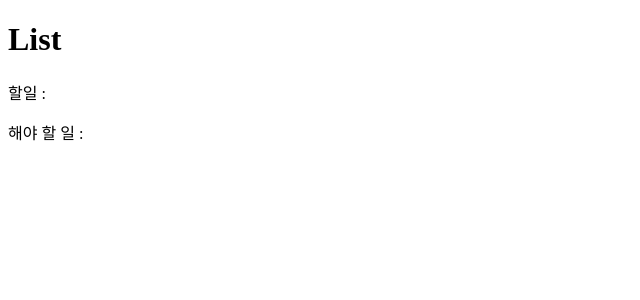
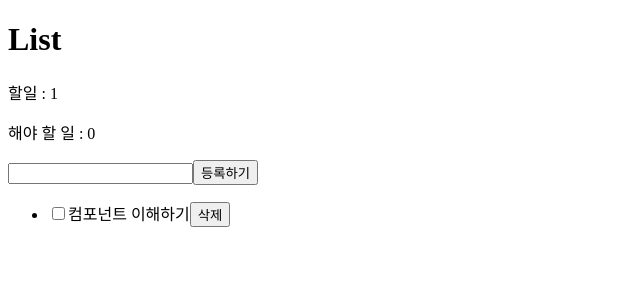
Before and after one commit to lovebox0310/20200218_todolist, a React (Create React App) app: page / in a window 1280 px wide. Shown: the top 300 px of the page, without its empty margins (0-640 px from the left). Built offline with nearby package versions, Linux system fonts and the light colour scheme.

Commit message:
모르겠다...

```diff
--- a/src/App7.js
+++ b/src/App7.js
@@ -1,3 +1,4 @@
+import { toBeInTheDOM } from "@testing-library/jest-dom/dist/matchers";
 import React from "react";
 import {useState, useRef} from "react";
 
@@ -8,20 +9,57 @@ const Title = ({todoList}) => {
     return (
         <div>
             <h1>List</h1>
-            <p>할일 : {} </p>
-            <p>해야 할 일 : {} </p>
+            <p>할일 : {doing} </p>
+            <p>해야 할 일 : {done} </p>
         </div>
     )
 }
 
-const Form = () => {
+const Form = ({onAdd, inputRef}) => {
+    const onKeyDownEnter = (e) => {
+        if (e.key !== 'Enter') {
+          return
+        }
+        onAdd();
+    }
     return (
         <>
-
+            <input type="text" ref={inputRef} onKeyDown={onKeyDownEnter} />
+            <input type="button" onClick={onAdd} value="등록하기" />
         </>
     )
 }
 
+
+const List = ({todoList, onchangeState, onDelete }) => {
+
+    const getTodoListUi = () => {
+        if(todoList && todoList.length < 1) {
+            return <></>
+        }
+
+        return todoList.map((item) => (
+            <li key={item.id}>
+                <input type="checkbox"
+                    data-id={item.id}
+                    defaultChecked={item.state === 'done'}
+                    onChange={onchangeState}
+                />
+                {item.todo}
+                <input type="button" data-id={item.id} value="삭제" onClick={onDelete} />
+            </li>
+        ));
+    }
+
+    const todoListUi = getTodoListUi(todoList)
+    return (
+      <>
+        <ul>{todoListUi}</ul>
+      </>
+    )
+
+
+}
 
 const app6 = () => {
     const inputRef = useRef();
@@ -29,16 +67,37 @@ const app6 = () => {
         {id: 0, todo : '컴포넌트 이해하기', state : 'doing'},
     ]);
 
-    // 값을
+    //
     const onAdd = (e) => {
+        if(!inputRef.current.value){
+            return;
+        }
+        const nextTodoId = todoList.length ? todoList[todoList.length - 1].id + 1 : 0;
 
+        const todo = inputRef.current.value;
+
+        setTodoList((todoList) => [ ...todoList,{ id: nextTodoId, todo: todo, state: 'doing' },])
+
+        inputRef.current.value = '';
 
     }
-
-
+    const onChangeState = (e) => {
+        const targetTodoId = Number(e.target.dataset.id)
+        const changedTodoList = todoList.map((item) =>
+            item.id === targetTodoId  ? item.state === 'doing' ? { ...item, state: 'done' } : { ...item, state: 'doing' } : item
+        )
+        setTodoList(changedTodoList)
+    }
+    const onDelete = (e) => {
+        const targetTodoId = Number(e.target.dataset.id)
+        const changedTodoList = todoList.filter((item) => item.id !== targetTodoId)
+        setTodoList(changedTodoList)
+    }
     return (
         <div>
-           <Title todoList={todoList} />
+            <Title todoList={todoList} />
+            <Form onAdd={onAdd} inputRef={inputRef} />
+            <List todoList={todoList} onChangeState={onChangeState} onDelete={onDelete} />
         </div>
     )
 }
```
